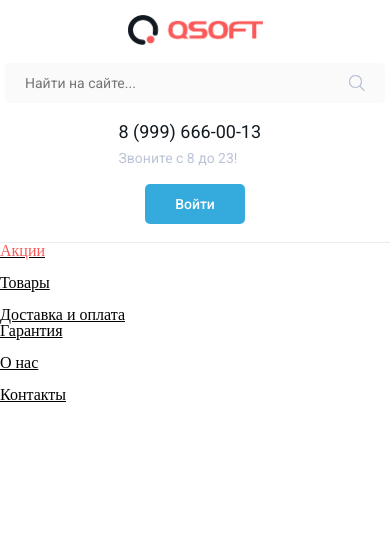
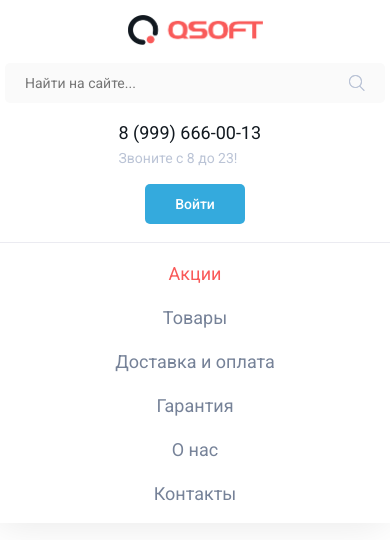
Before and after one commit to tamga05/Test_task_Middle, a website: page src/index.html in a window 390 px wide. Drawn offline with Linux system fonts and the light colour scheme; files that its build step writes are made by us from their sources; files whose address does not match are found by name.

Commit message:
finish section header

```diff
--- a/src/assets/scss/abstracts/_variables.scss
+++ b/src/assets/scss/abstracts/_variables.scss
@@ -1,15 +1,25 @@
+%mainContainer {
+    max-width: 1240px;
+    margin: auto;
+}
 
-// В этом Файле _variables.scss Можно изменить ЗНАЧЕНИЕ (после Двоеточия) переменной $fontFamilyText или $fontFamilyTitle,
-// на Тестовое значение шрифта Schwabacher и во Всём макете изменится шрифт Текста или Заголовков//
+%text400-14-22 {
+    font-family: "Roboto", sans-serif;
+    font-weight: 400;
+    font-size: 14px;
+    line-height: 22px;
+}
 
+%text400-18-29 {
+    font-family: "Roboto", sans-serif;
+    font-weight: 400;
+    font-size: 18px;
+    line-height: 29px;
+}
 
-// Тестовый шрифт    $fontFamily: Schwabacher;
-
-
-$fontFamilyText: Muli-Regular;
-
-
-$fontFamilyTitle: Muli-ExtraBold;
-
-
-$colorHeaderBtn: #0aa566;
+%text500-14-14 {
+    font-family: "Roboto", sans-serif;
+    font-weight: 500;
+    font-size: 14px;
+    line-height: 14px;
+}
--- a/src/assets/scss/layout/_header.scss
+++ b/src/assets/scss/layout/_header.scss
@@ -1,12 +1,13 @@
 .header {
+    box-shadow: 0px 0px 10px 0px #A4A4A408;
+    box-shadow: -3px 0px 40px 0px #0000001A;
 
     &__top {
         border-bottom: 1px solid #EBEBF1;
     }
 
     &__top-inner {
-        max-width: 1240px;
-        margin: auto;
+        @extend %mainContainer;
         padding: 15px 5px 18px;
     }
 
@@ -80,9 +81,7 @@
         max-width: 600px;
         width: 100%;
         background: #FAFAFA;
-        font-family: "Roboto", sans-serif;
-        font-size: 14px;
-        line-height: 22px;
+        @extend %text400-14-22;
         color: #BBC4D6;
 
         &:hover {
@@ -102,17 +101,12 @@
     &__contact {
         width: 143px;
         height: 51px;
-        font-family: "Roboto", sans-serif;
-        font-style: normal;
-        font-weight: normal;
-        font-size: 14px;
-        line-height: 160%;
+        @extend %text400-14-22;
         color: #BBC4D6;
         cursor: pointer;
         display: flex;
         flex-direction: column;
         margin-right: 10px;
-
 
         &:hover #header-call {
             display: none;
@@ -130,11 +124,7 @@
     }
 
     &__phone {
-        font-family: "Roboto", sans-serif;
-        font-style: normal;
-        font-weight: normal;
-        font-size: 18px;
-        line-height: 160%;
+        @extend %text400-18-29;
         color: #121920;
         text-decoration: none;
     }
@@ -149,11 +139,7 @@
         background: #34AADD;
         border: transparent;
         border-radius: 5px;
-        font-family: Roboto;
-        font-style: normal;
-        font-weight: 500;
-        font-size: 14px;
-        line-height: 100%;
+        @extend %text500-14-14;
         color: #FFFFFF;
         cursor: pointer;
         display: flex;
@@ -172,6 +158,43 @@
             background: #EBEBF1;
         }
     }
+
+    &__nav {
+        @extend %mainContainer;
+        padding: 0 5px;
+    }
+
+    &__list {
+        max-width: 786px;
+        padding-top: 16px;
+        padding-bottom: 15px;
+        display: flex;
+        justify-content: space-between;
+        align-items: center;
+        gap: 60px;
+        list-style-type: none;
+
+        @media screen and (max-width: 795px) {
+            flex-wrap: wrap;
+            flex-direction: column;
+            align-items: center;
+            gap: 15px;
+        }
+    }
+
+    &__link {
+        text-decoration: none;
+        @extend %text400-18-29;
+        color: #768298;
+
+        &:hover {
+            color: #34AADD;
+        }
+
+        &:active {
+            opacity: 0.5;
+        }
+    }
 }
 
 input::-webkit-search-decoration,
--- a/src/assets/scss/main.scss
+++ b/src/assets/scss/main.scss
@@ -1,6 +1,6 @@
 @import "./base/normalize.scss";
 
-//@import "./abstracts/variables";
+@import "./abstracts/variables";
 
 @import "./layout/header";
 @import "./layout/footer";
--- a/src/index.html
+++ b/src/index.html
@@ -59,22 +59,22 @@
         <nav class="header__nav">
             <ul class="header__list">
                 <a class="header__link" href="#">
-                    <li class="header__list" style="color: #F95A59">Акции</li>
+                    <li class="header__list-item" style="color: #F95A59">Акции</li>
                 </a>
                 <a class="header__link" href="#">
-                    <li class="header__list"></li>Товары
+                    <li class="header__list-item"></li>Товары
                 </a>
                 <a class="header__link" href="#">
-                    <li class="header__list"></li>Доставка и оплата
+                    <li class="header__list-item"></li>Доставка и оплата
                 </a>
                 <a class="header__link" href="#">
-                    <li class="header__list">Гарантия</li>
+                    <li class="header__list-item">Гарантия</li>
                 </a>
                 <a class="header__link" href="#">
-                    <li class="header__list"></li>О нас
+                    <li class="header__list-item"></li>О нас
                 </a>
                 <a class="header__link" href="#">
-                    <li class="header__list"></li>Контакты
+                    <li class="header__list-item"></li>Контакты
                 </a>
             </ul>
         </nav>
```
Also changed, not shown: dist/assets/css/style.css, dist/assets/css/style.min.css, dist/index.html, 1 other file.
